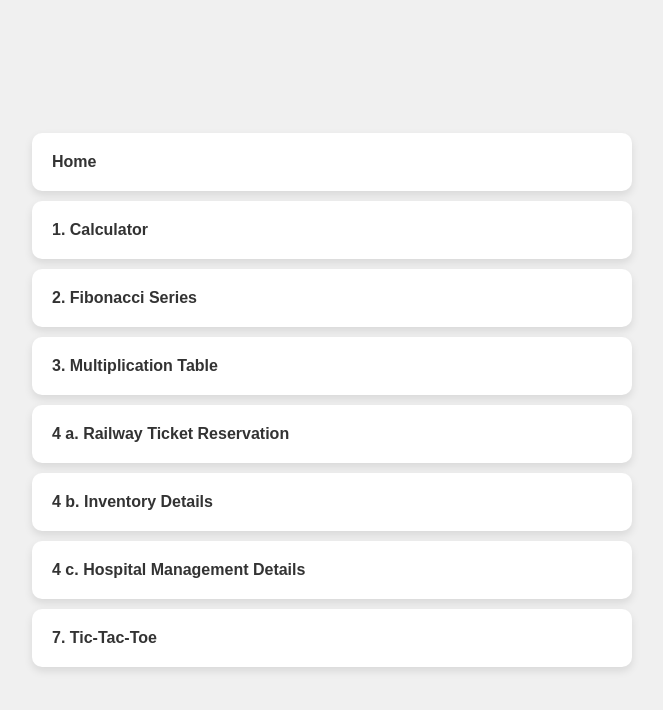
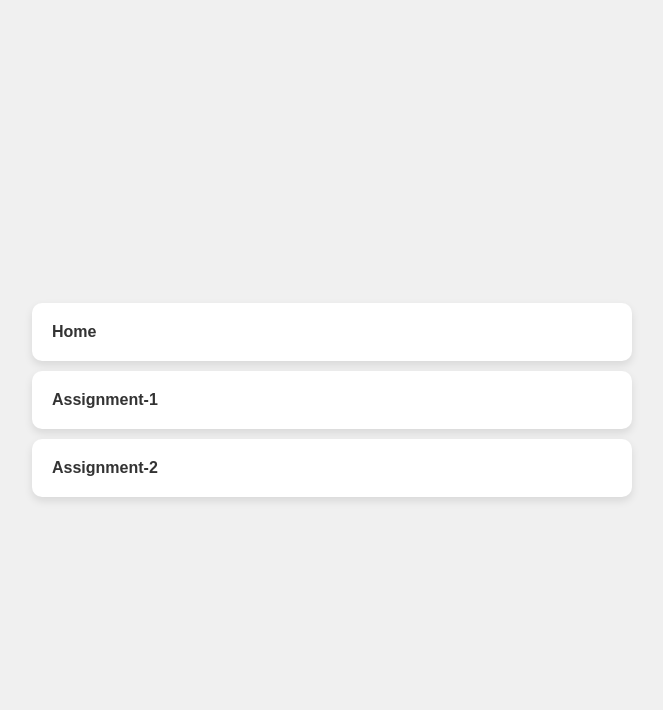
Before and after one commit to Riya922003/JAVASCRIPT-PROJECTS, a plain HTML site: page index.html in a window 1280 px wide. Shown: the whole page, without its empty margins (308-971 px from the left). Drawn offline with Linux system fonts and the light colour scheme.

Commit message:
Update index.html

```diff
--- a/index.html
+++ b/index.html
@@ -54,13 +54,8 @@
     <main>
         <ul>
             <li><a href="index.html">Home</a></li>
-            <li><a href="Calculator.html">1. Calculator</a></li>
-            <li><a href="fibb.html">2. Fibonacci Series</a></li>
-            <li><a href="mutiply.html">3. Multiplication Table</a></li>
-            <li><a href="railway.html">4 a. Railway Ticket Reservation</a></li>
-            <li><a href="inventory.html">4 b. Inventory Details</a></li>
-            <li><a href="hospital.html">4 c. Hospital Management Details</a></li>
-            <li><a href="tic_tac_toe.html">7. Tic-Tac-Toe</a></li>
+            <li><a href="Calculator.html">Assignment-1</a></li>
+            <li><a href="fibb.html">Assignment-2</a></li>
         </ul>
     </main>
 </body>
```
